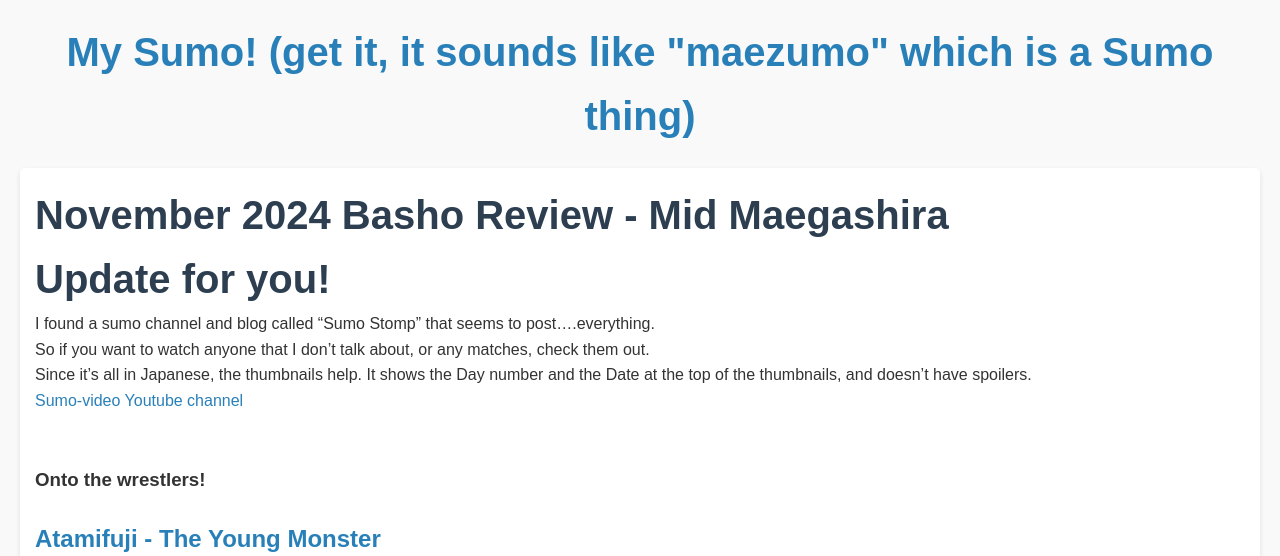
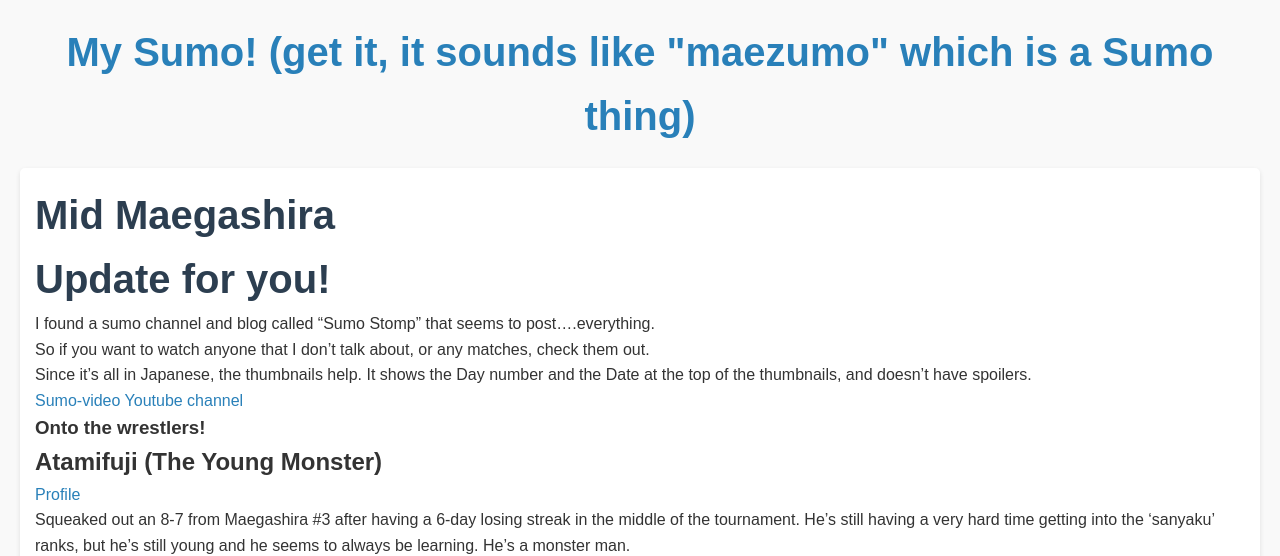
Before and after one commit to jaypeeZero/mysumo, a Jekyll site: the page built from _myposts/mid-maegashira.md, in a window 1280 px wide and 1400 px high. Shown: the top 556 px of the window. Built offline with Jekyll 4.4.1, drawn with Linux system fonts in a browser that asks for light colours; some of the changed text lies outside the part shown; grey boxes are pictures that could not be loaded.

Commit message:
refactor: Restructure sumo tournament review posts with consistent formatting

```diff
--- a/_myposts/mid-maegashira.md
+++ b/_myposts/mid-maegashira.md
@@ -1,30 +1,48 @@
 ---
 layout: post
-title: "November 2024 Basho Review - Mid Maegashira"
+title: "Mid Maegashira"
 categories: [Sumo, Basho Review, 2024, November]
 ---
 
-<h1>Update for you!</h1>
-I found a sumo channel and blog called "Sumo Stomp" that seems to post....everything. <br />
-So if you want to watch anyone that I don't talk about, or any matches, check them out. <br/>
-Since it's all in Japanese, the thumbnails help.  It shows the Day number and the Date at the top of the thumbnails, and doesn't have spoilers.
-<br />
-<a href="https://www.youtube.com/@sumo-video/videos">Sumo-video Youtube channel</a>
-<br />
+# Update for you!
+I found a sumo channel and blog called "Sumo Stomp" that seems to post....everything.
+So if you want to watch anyone that I don't talk about, or any matches, check them out.
+Since it's all in Japanese, the thumbnails help. It shows the Day number and the Date at the top of the thumbnails, and doesn't have spoilers.
 
-<br />
-<br />
-<h3>Onto the wrestlers!</h3>
-<br />
+[Sumo-video Youtube channel](https://www.youtube.com/@sumo-video/videos)
 
-{% include wrestler-section.html name="Atamifuji - The Young Monster" profile_url="https://www.sumo.or.jp/EnSumoDataRikishi/profile/4055/" text="Squeaked out an 8-7 from Maegashira #3 after having a 6-day losing streak in the middle of the tournament. He's still having a very hard time getting into the 'sanyaku' ranks, but he's still young and he seems to always be learning. He's a monster man." videos="ONHDqO7IpeI" %}
+### Onto the wrestlers!
 
-{% include wrestler-section.html name="Abi - The Disruptor" profile_url="https://www.sumo.or.jp/EnSumoDataRikishi/profile/3485/" text="Abi had a great tournament, going 11-4 and being a terror against everyone and causing upsets. Great bounceback from his previous tournament when he went 5-10. <br/>
-Abi is 'the disrupter' because he is the kind of wrestler that can beat anyone on his day (he's even won a Yusho in the past).  His long arms are fucking nightmare too." videos="HFr_Ubv_NIw" %}
+## Atamifuji (The Young Monster)
+[Profile](https://www.sumo.or.jp/EnSumoDataRikishi/profile/4055/)
 
-{% include wrestler-section.html name="Hiradoumi - The Determined Fighter" profile_url="https://www.sumo.or.jp/EnSumoDataRikishi/profile/3705/" text="Oof. He went 4-11, including a 7 day losing streak. He fought his ass off every single bout and barely lost so many, but he just kept losing. He was already demoted last tournament to Maegashira #1, this might be a big drop down the ranks for him now." videos="mCJCSknuFr8" %}
+Squeaked out an 8-7 from Maegashira #3 after having a 6-day losing streak in the middle of the tournament. He's still having a very hard time getting into the 'sanyaku' ranks, but he's still young and he seems to always be learning. He's a monster man.
 
-{% include wrestler-section.html name="Daieisho - The Complete Package" profile_url="https://www.sumo.or.jp/EnSumoDataRikishi/profile/3376/" text="
-This tournament I decided he's one of my favorites. <br />
-He's got tons of fight in him, he's got just the right mix of build for Sumo, between his bulk and his muscles, and he can kick anyone's ass on his day. <br />
-Even if he can't always beat the best, he can make them work hard for it." videos="TKWn7lteflc" %}
+{% include youtube.html id="ONHDqO7IpeI" %}
+
+## Abi (The Disruptor)
+[Profile](https://www.sumo.or.jp/EnSumoDataRikishi/profile/3485/)
+
+Abi had a great tournament, going 11-4 and being a terror against everyone and causing upsets. Great bounceback from his previous tournament when he went 5-10.
+
+Abi is 'the disrupter' because he is the kind of wrestler that can beat anyone on his day (he's even won a Yusho in the past). His long arms are fucking nightmare too.
+
+{% include youtube.html id="HFr_Ubv_NIw" %}
+
+## Hiradoumi (The Determined Fighter)
+[Profile](https://www.sumo.or.jp/EnSumoDataRikishi/profile/3705/)
+
+Oof. He went 4-11, including a 7 day losing streak. He fought his ass off every single bout and barely lost so many, but he just kept losing. He was already demoted last tournament to Maegashira #1, this might be a big drop down the ranks for him now.
+
+{% include youtube.html id="mCJCSknuFr8" %}
+
+## Daieisho (The Complete Package)
+[Profile](https://www.sumo.or.jp/EnSumoDataRikishi/profile/3376/)
+
+This tournament I decided he's one of my favorites.
+
+He's got tons of fight in him, he's got just the right mix of build for Sumo, between his bulk and his muscles, and he can kick anyone's ass on his day.
+
+Even if he can't always beat the best, he can make them work hard for it.
+
+{% include youtube.html id="TKWn7lteflc" %}
```
Also changed, not shown: _myposts/lower-maegashira.md (+35 -11 lines), _myposts/waka-waka-hey-hey.md (added, +23 -0 lines), _myposts/temp.md (added).
